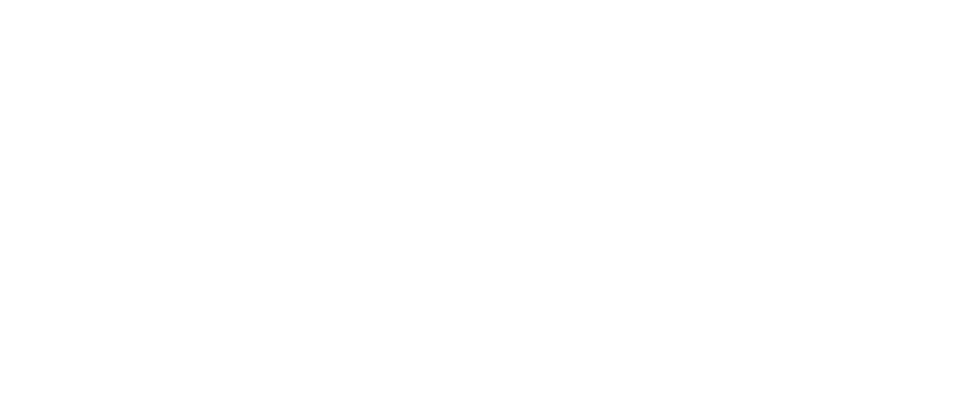
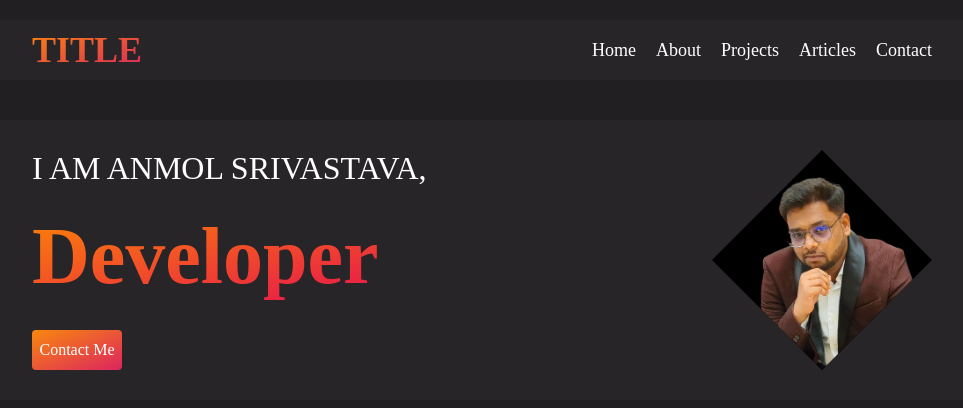
Before and after one commit to AnmolSrivastava376/HtmlProject, a plain HTML site: page Portfolio/index.html in a window 1280 px wide. Shown: the whole page, without its empty margins (158-1121 px from the left). Drawn offline with Linux system fonts and the light colour scheme.

Commit message:
checkpoint

```diff
--- a/Portfolio/index.css
+++ b/Portfolio/index.css
@@ -2,3 +2,133 @@ body{
     margin: 0;
     padding: 0;
 }
+.container{
+    max-width: 100vw;
+    width: 100vw;
+    height: fit-content;
+    display: flex;
+    flex-direction: column;
+    padding: 20px 0;
+    background-color: #221f23;
+    gap: 40px;
+    align-items: center;
+}
+::-webkit-scrollbar{
+    display: none;
+}
+.box{
+    max-width: 900px;
+    width: 100%;
+    height: 220px;
+    background-color: #282528;
+    display: flex;
+    align-items: center;
+    justify-content: space-between;
+    padding: 30px 40px;
+}
+.navbar{
+    max-width: 900px;
+    width: 100%;
+    height: 60px;
+    background-color: #282528;
+    display: flex;
+    justify-content: space-between;
+    align-items: center;
+    padding: 0 40px;
+}
+.title{
+    font-size: 36px;
+    background: linear-gradient(to bottom right, #f8880e, #dd255e);
+    -webkit-background-clip: text;
+    font-weight: 800;
+    -webkit-text-fill-color: transparent;
+}
+.menu{
+    display: flex;
+    gap: 20px;
+}
+.menu-item{
+    color: white;
+    font-size: 18px;
+}
+.hamburger{
+    display: none;
+    flex-direction: column;
+    gap: 6px;
+}
+.hamburger>span{
+    background-color: white;
+    height: 2px;
+    width: 20px;
+}
+.info{
+    height: 100%;
+    display: flex;
+    flex-direction: column;
+    justify-content: space-between;
+}
+p{
+    font-size: 32px;
+    color: white;
+    margin: 0;
+}
+p.webdev{
+    font-size: 80px;
+    background: linear-gradient(to bottom right, #fc8506, #e60d51);
+    -webkit-background-clip: text;
+    font-weight: 800;
+    -webkit-text-fill-color: transparent;
+    cursor: pointer;
+    margin-bottom: 4px;
+}
+.button{
+    height: 40px;
+    width: 90px;
+    color: white;
+    cursor: pointer;
+    display: flex;
+    align-items: center;
+    justify-content: center;
+    border-radius: 4px;
+    background: linear-gradient(to bottom right, #f8880e, #dd255e);
+}
+.button:hover{
+    background: linear-gradient(to bottom right, #dd255e, #f8880e);
+}
+.photo{
+    aspect-ratio: 1;
+    height: 100%;
+    background-color: black;
+    background-image: url('./assets/anmol.png');
+    background-position: center;
+    background-size: 100% 100%;
+    clip-path: polygon(50% 0%, 100% 50%, 50% 100%, 0% 50%);
+}
+@media (max-width: 800px){
+    .container{
+        padding: 20px 20px;
+        gap: 20px;
+        max-width: 100vw;
+        width: auto;
+        overflow: hidden;
+    }
+    .box, .navbar{
+        max-width: 70vw;
+    }
+    .menu-item{
+        display: none;
+    }
+    .hamburger{
+        display: flex;
+    }
+    p{
+        font-size: 24px;
+    }
+    p.webdev{
+        font-size: 60px;
+    }
+
+    .photo{
+        display: none;
+    }
+}
--- a/Portfolio/index.html
+++ b/Portfolio/index.html
@@ -0,0 +1,39 @@
+<!DOCTYPE html>
+<html lang="en">
+<head>
+    <meta charset="UTF-8">
+    <meta name="viewport" content="width=device-width, initial-scale=1.0">
+    <title>Portfolio</title>
+    <link rel="stylesheet" href="index.css">
+</head>
+<body>
+    <div class="container">
+        <div class="navbar">
+            <div class="title">TITLE</div>
+            <div class="menu">
+                <div class="menu-item">Home</div>
+                <div class="menu-item">About</div>
+                <div class="menu-item">Projects</div>
+                <div class="menu-item">Articles</div>
+                <div class="menu-item">Contact</div>
+                <div class="hamburger">
+                    <span></span>
+                    <span></span>
+                    <span></span>
+                </div>
+            </div>
+        </div>
+        <div class="box">
+            <div class="info">
+                <p>I AM ANMOL SRIVASTAVA,</p>
+                <p class="webdev" title="Every web developer is NOT spiderman">Developer</p>
+                <div class="button">Contact Me</div>
+            </div>
+            <div class="photo"></div>
+        </div>
+        <div class="box"></div>
+        <div class="box"></div>
+        <div class="box"></div>
+    </div>
+</body>
+</html>
```
Also changed, not shown: Portfolio/assets/anmol.png (added).
